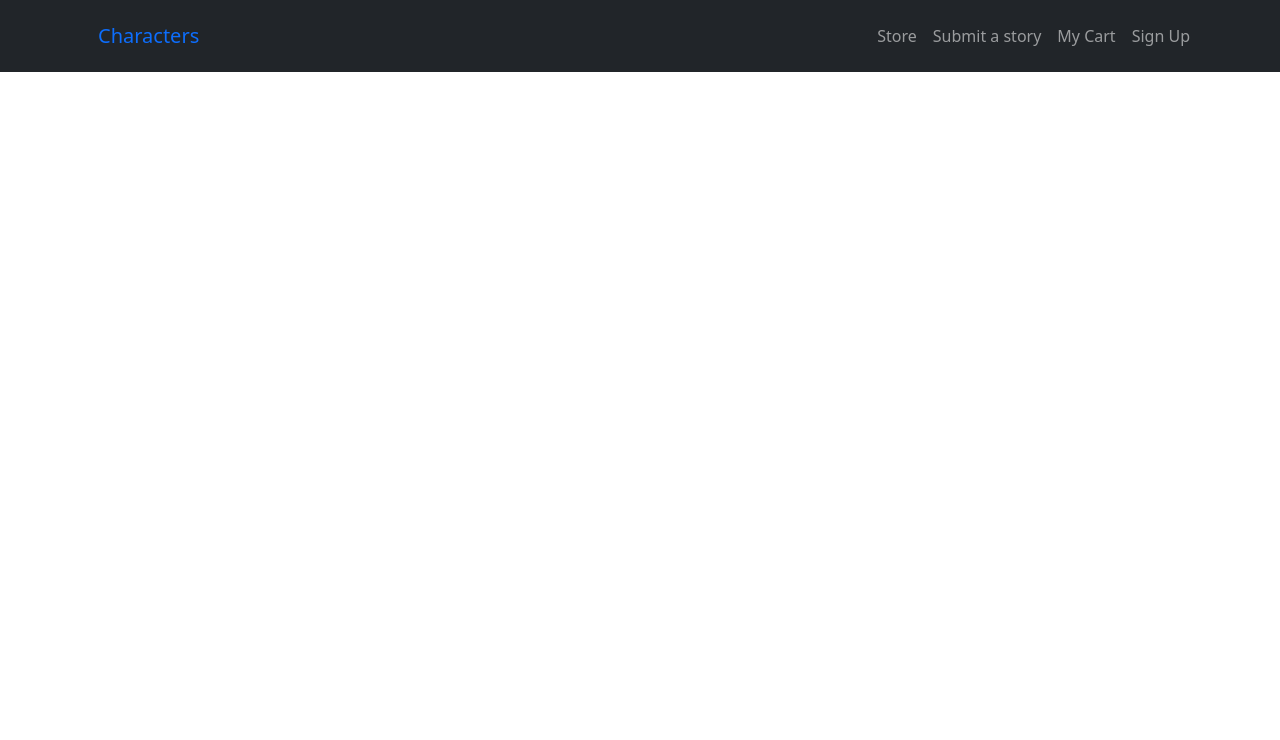
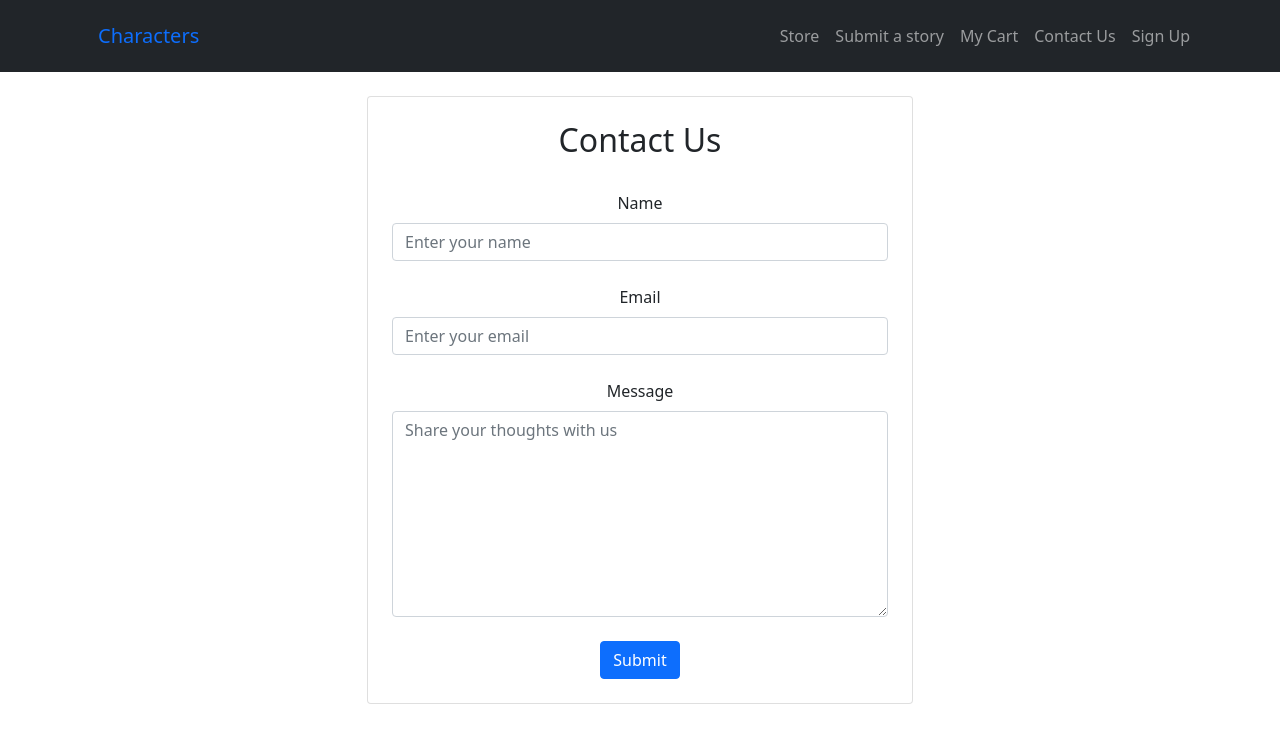
Before and after one commit to UTSCCSCC01/finalprojects22-characters-gp, a React (Create React App) app in the folder frontend/: page /ContactUs in a window 1280 px wide. Shown: the top 740 px of the page. Built offline with nearby package versions, Linux system fonts and the light colour scheme.

Commit message:
CHAR-90 completed

```diff
--- a/frontend/src/App.js
+++ b/frontend/src/App.js
@@ -22,6 +22,7 @@ import ProductDetails from './components/ProductDetails'
 import Checkout from './components/Checkout'
 import OrderHistory from './components/OrderHistory'
 import OrderDetails from './components/OrderDetails'
+import ContactUs from './components/ContactUs'
 
 class App extends React.Component {
   constructor(props) {
@@ -102,6 +103,11 @@ class App extends React.Component {
                   <Nav>
                     <Link to={'/shoppingCart'} className="nav-link">
                       My Cart
+                    </Link>
+                  </Nav>
+                  <Nav>
+                    <Link to={'/contactUs'} className="nav-link">
+                      Contact Us
                     </Link>
                   </Nav>
                   {this.state.user === null ?
@@ -193,6 +199,11 @@ class App extends React.Component {
                       path="/OrderDetails/:id"
                       render={(props) => <OrderDetails {...props} />}
                     />
+                    <Route
+                      exact
+                      path="/ContactUs"
+                      render={(props) => <ContactUs {...props} />}
+                    />
                   </Switch>
                 </div>
               </Col>
--- /dev/null
+++ b/frontend/src/components/ContactUs.js
@@ -0,0 +1,106 @@
+import React, { Component } from 'react';
+import { Form, Button, Card, Col, Row } from 'react-bootstrap';
+import Alert from 'react-bootstrap/Alert'
+import axios from 'axios';
+import config from '../config'
+
+class ContactUs extends Component {
+    constructor(props) {
+        super(props);
+
+        this.state = {
+            name: '',
+            email: '',
+            message: '',
+            submitted: false
+        }
+
+        this.onChangeEmail = this.onChangeEmail.bind(this);
+        this.onChangeMessage = this.onChangeMessage.bind(this);
+        this.onChangeName = this.onChangeName.bind(this);
+        this.onSubmit = this.onSubmit.bind(this);
+    }
+
+    onChangeMessage(e){
+        this.setState({message: e.target.value});
+    }
+    onChangeEmail(e){
+        this.setState({email: e.target.value});
+    }
+    onChangeName(e){
+        this.setState({name: e.target.value})
+    }
+
+    onSubmit(e) {
+        e.preventDefault();
+        if(this.props.user){
+            //get their userID for employee to reference if needed
+            // if not logged the field is ''
+            // let the employee know they were not logged in
+
+        }
+        // create a json with the data
+        const data = {
+            name: this.state.name,
+            email: this.state.email,
+            message: this.state.message,
+        }
+        //
+    }
+
+    render() {
+        return (<div className="form-wrapper">
+            <Row className="justify-content-md-center mt-4">
+            <Col md="6">
+                <Card className="p-4">
+                    <Card.Title className='mb-4'><h2>Contact Us</h2></Card.Title>
+
+                    <Form onSubmit={this.onSubmit}>
+                        <Form.Group className='mb-4' controlId='text'>
+                            <Form.Label>Name</Form.Label>
+                            <Form.Control
+                                required
+                                type="text"
+                                placeholder='Enter your name'
+                                onChange={this.onChangeName}
+                                value={this.state.name}
+                                />
+                        </Form.Group>
+
+                        <Form.Group className='mb-4' controlId='formBasicEmail'>
+                            <Form.Label>Email</Form.Label>
+                            <Form.Control
+                                required
+                                type="email"
+                                placeholder='Enter your email'
+                                onChange={this.onChangeEmail}
+                                value={this.state.email}
+                                />
+                        </Form.Group>
+
+                        <Form.Group className='mb-4' controlId="formControlsTextarea">
+                            <Form.Label>Message</Form.Label>
+                            <Form.Control as="textarea"
+                                placeholder="Share your thoughts with us"
+                                rows={8}
+                                required
+                                onChange={this.onChangeMessage}
+                                value = {this.state.message}
+                            />
+                        </Form.Group>
+
+                        <Button variant="primary" type="submit">
+                            Submit
+                        </Button>
+
+                        {this.state.submitted == 'true'}
+                    </Form>
+
+                </Card>
+            </Col>
+            </Row>
+            </div>);
+    }
+}
+
+export default ContactUs;
```
